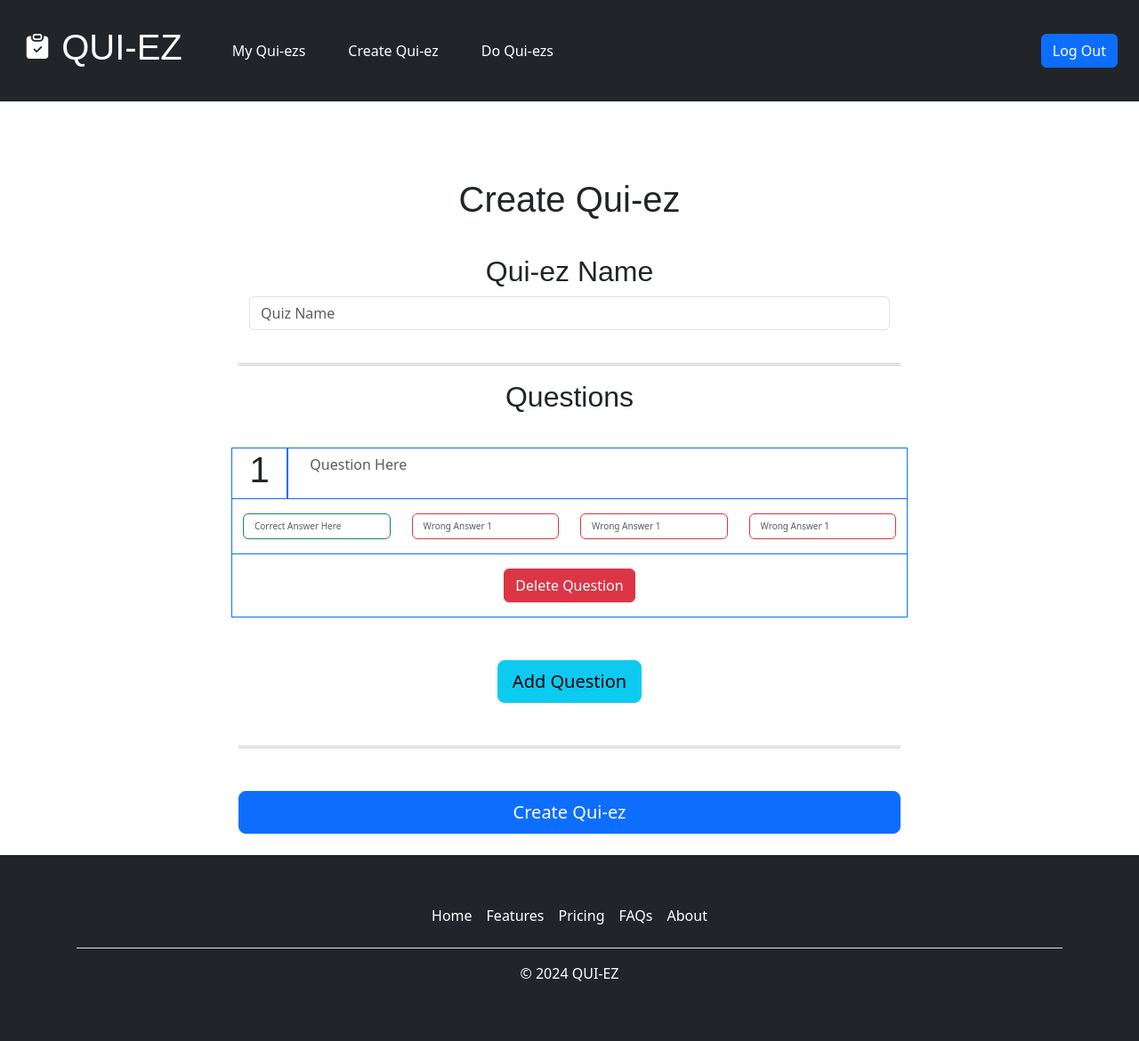
After one commit to Noitcani/CS50-Final-Project, a Flask app: page /create in a window 1280 px wide. The commit adds this page. Shown: the whole page at 89% size. Run offline with Flask 3, Linux system fonts and the light colour scheme; a user stored in the database is signed in; some web fonts are replaced.

Commit message:
# 20241007.1 Create-Question Prototype - Created a template for `create-question`

```diff
--- a/app.py
+++ b/app.py
@@ -117,5 +117,13 @@ def register():
     return render_template("/register.html")
 
 
+@app.route("/create", methods=["GET", "POST"])
+@login_required
+def create():
+    if request.method == "POST":
+        return redirect("/")
+    return render_template("create.html")
+
+
 if __name__ == "__main__":
     app.run(port=5000, debug=True)
--- a/static/styles/main.css
+++ b/static/styles/main.css
@@ -3,6 +3,15 @@ h1, h2{
     font-optical-sizing: auto;
     font-weight: 400;
     font-style: normal;
+}
+
+hr {
+    overflow: visible; /* For IE */
+    padding: 0;
+    border: none;
+    border-top: medium double #333;
+    color: #333;
+    text-align: center;
 }
 
 .parent {
@@ -14,3 +23,16 @@ h1, h2{
     display: inline-block;
     vertical-align: middle;
 }
+
+.form-label {
+    font-weight: 700;
+}
+
+.question_answer {
+    font-size: x-small;
+}
+
+.no-border, .no-border:focus{
+    border: 0;
+    box-shadow: none; /* You may want to include this as bootstrap applies these styles too */
+}
--- /dev/null
+++ b/templates/create.html
@@ -0,0 +1,92 @@
+{% extends "layout.html" %}
+
+{% block title %}
+    Create
+{% endblock %}
+
+{% block head_scripts %}
+<script>
+    var current_questions_count = 0;
+
+    function add_question(){
+        const question = document.createElement("div");
+        const question_question = document.createElement('input')
+        question.id = "question" + current_questions_count;
+        question.className = "container";
+        question_question.type = "text";
+        question_question.className = "form-control"
+        question_question.name = "question" + current_questions_count;
+        question_question.required = true;
+        question_question.placeholder = "Quiz Question";
+
+        question.append(question_question);
+        $("#questions_block").append(question);
+        current_questions_count += 1;
+    };
+</script>
+{% endblock %}
+
+{% block main %}
+<div class="container text-center" style="margin-bottom: 3%;">
+    <h1>Create Qui-ez</h1>
+</div>
+
+<div class="container text-center" style="align-content: center; max-width: 60%;">
+    <form action="/create" method="post"></form>
+      <div class="question-name container" style="margin-bottom: 5%;">
+        <h2>Qui-ez Name</h2>
+        <input name="quiz_name" type="text" class="form-control" id="quiz_name" placeholder="Quiz Name" value="" required>
+      </div>
+
+      <hr>
+
+      <div class="container" style="margin-bottom: 5%;">
+        <h2>Questions</h2>
+      </div>
+
+      <!-- Questions Block -->
+      <div id="questions_block" class="row g-3 my-4">
+        <div class="question-div container" id="question-div-prototype">
+          <div class="question-header row">
+            <div class="col-md-1 border border-primary" id="q0_sn"><h1>1</h1></div>
+            <div class="col-md-11 border border-primary" id="q0_qs">
+              <input name="q0_qs" type="text" class="form-control question_question no-border" id="q0_qs" placeholder="Question Here" value="" required>
+            </div>
+          </div>
+
+          <div class="question-answers row border border-top-0 border-bottom-0 border-primary py-3">
+            <div class="col-md-3">
+              <input name="q0_ans0" type="text" class="form-control question_answer border-success" id="q0_ans0" placeholder="Correct Answer Here" value="" required>
+            </div>
+            <div class="col-md-3">
+              <input name="q0_ans1" type="text" class="form-control question_answer border-danger" id="q0_ans1" placeholder="Wrong Answer 1" value="" required>
+            </div>
+            <div class="col-md-3">
+              <input name="q0_ans2" type="text" class="form-control question_answer border-danger" id="q0_ans2" placeholder="Wrong Answer 1" value="" required>
+            </div>
+            <div class="col-md-3">
+              <input name="q0_ans3" type="text" class="form-control question_answer border-danger" id="q0_ans3" placeholder="Wrong Answer 1" value="" required>
+            </div>
+          </div>
+
+          <div class="delete-question row">
+            <div class="col border border-primary">
+              <button type="button" class="btn btn-danger my-3"> Delete Question</button>
+            </div>
+          </div>
+
+
+        </div>
+      </div>
+
+      <button class="w-35 btn btn-info btn-lg my-4" type="button" onclick="add_question()">Add Question</button>
+
+      <hr class="my-4">
+
+      <button class="w-100 btn btn-primary btn-lg my-4" type="submit">Create Qui-ez</button>
+    </form>
+  </div>
+{% endblock %}
+
+{% block footer_scripts %}
+{% endblock %}
--- a/templates/layout.html
+++ b/templates/layout.html
@@ -7,14 +7,16 @@
         <title>
             QUI-EZ: {% block title %}{% endblock %}
         </title>
+
         <!-- jQuery CDN -->
         <script src="https://code.jquery.com/jquery-3.7.1.js" integrity="sha256-eKhayi8LEQwp4NKxN+CfCh+3qOVUtJn3QNZ0TciWLP4=" crossorigin="anonymous"></script>
 
         <!-- Bootstrap CDN -->
         <link href="https://cdn.jsdelivr.net/npm/bootstrap@5.3.3/dist/css/bootstrap.min.css" rel="stylesheet" integrity="sha384-QWTKZyjpPEjISv5WaRU9OFeRpok6YctnYmDr5pNlyT2bRjXh0JMhjY6hW+ALEwIH" crossorigin="anonymous">
+        <script src="https://cdn.jsdelivr.net/npm/bootstrap@5.2.2/dist/js/bootstrap.bundle.min.js" crossorigin="anonymous"></script>
         <link rel="stylesheet" href="https://cdn.jsdelivr.net/npm/bootstrap-icons@1.11.3/font/bootstrap-icons.min.css">
         <link rel="canonical" href="https://getbootstrap.com/docs/5.3/examples/navbars/">
-        <script src="https://cdn.jsdelivr.net/npm/bootstrap@5.2.2/dist/js/bootstrap.bundle.min.js" crossorigin="anonymous"></script>
+        <link rel="canonical" href="https://getbootstrap.com/docs/5.3/examples/checkout/">
 
         <!-- Main CSS -->
         <link rel= "stylesheet" type= "text/css" href= "{{ url_for('static',filename='styles/main.css') }}">
@@ -23,6 +25,10 @@
         <link rel="preconnect" href="https://fonts.googleapis.com">
         <link rel="preconnect" href="https://fonts.gstatic.com" crossorigin>
         <link href="https://fonts.googleapis.com/css2?family=Jaro:opsz@6..72&display=swap" rel="stylesheet">
+
+        {% block head_scripts %}
+        {% endblock %}
+
     </head>
     <body class="d-flex flex-column h-100">
 
@@ -40,10 +46,12 @@
             </button>
 
             <div class="collapse navbar-collapse" id="top-navbar">
-              <ul class="navbar-nav me-auto mb-2 mb-md-0">
-                <li class="nav-item"><a class="nav-link active" href="#">Home</a></li>
-                <li class="nav-item"><a class="nav-link active" href="#">Home</a></li>
-                <li class="nav-item"><a class="nav-link active" href="#">Home</a></li>
+              <ul class="navbar-nav me-auto mb-2 mb-md-0" style="white-space: nowrap;">
+                {% if session.get("user_id") != none %}
+                    <li class="nav-item mx-3"><a class="nav-link active" href="/">My Qui-ezs</a></li>
+                    <li class="nav-item mx-3"><a class="nav-link active" href="/create">Create Qui-ez</a></li>
+                {% endif %}
+                    <li class="nav-item mx-3"><a class="nav-link active" href="/do">Do Qui-ezs</a></li>
               </ul>
                 {% if session.get("user_id") is none %}
                 <div class="container text-end">
@@ -78,5 +86,7 @@
           </ul>
           <p class="text-center text-bg-dark">© 2024 QUI-EZ</p>
       </div>
+      {% block footer_scripts %}
+      {% endblock %}
     </footer>
 </html>
```
Also changed, not shown: README.md, helpers.py (line endings or trailing spaces), 3 other files.
